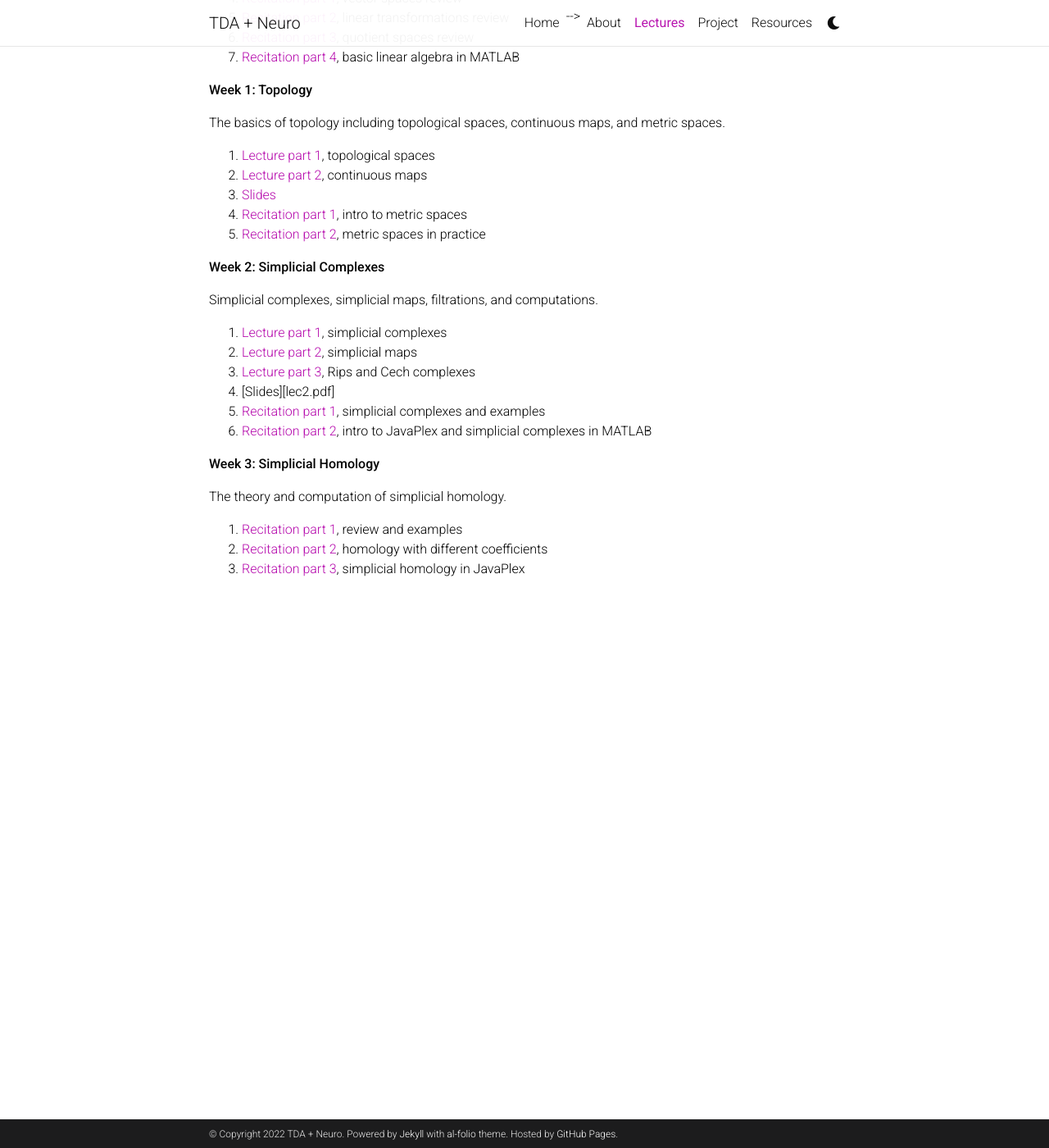
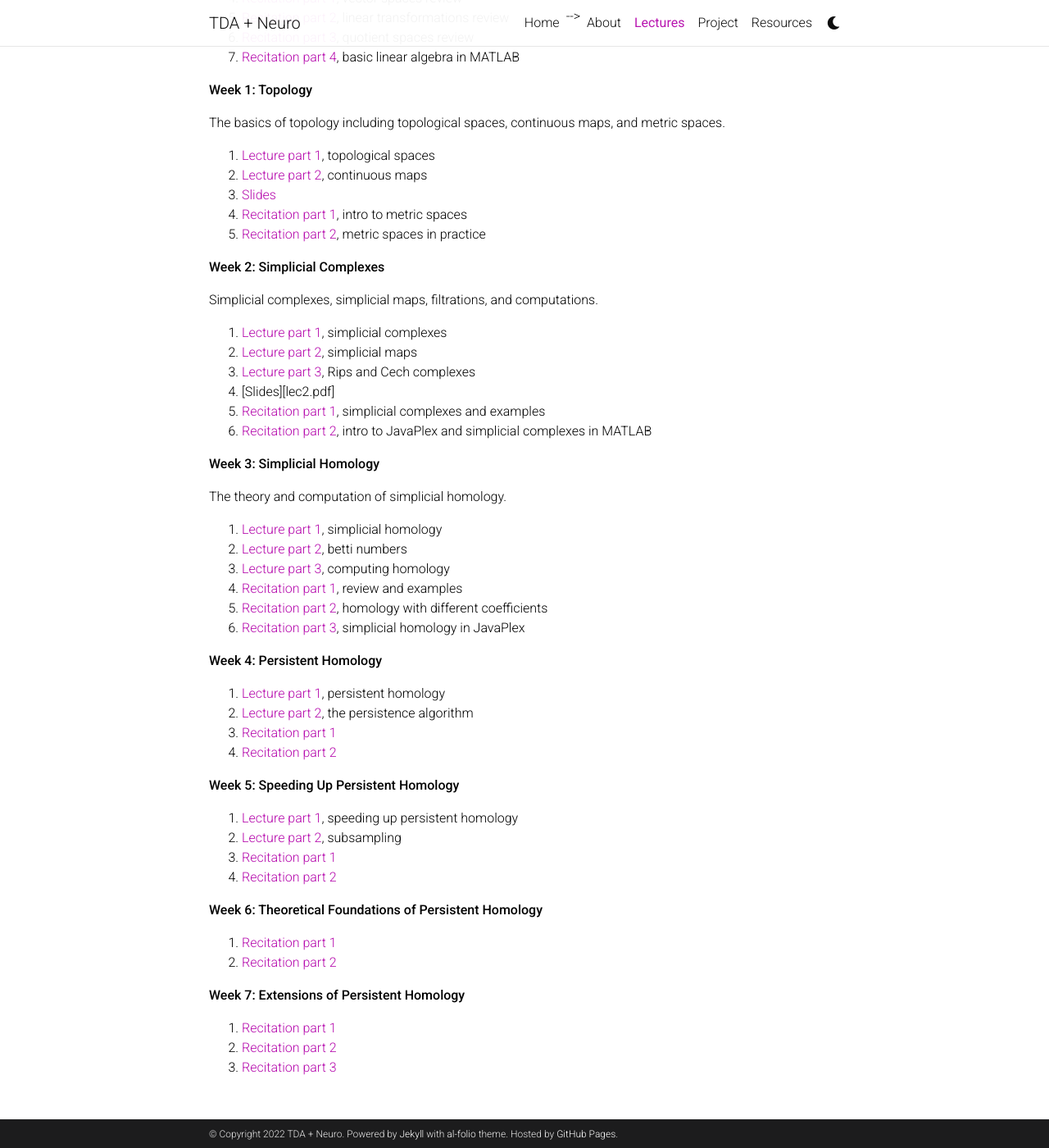
Before and after one commit to TDA-and-Neuro/TDA-and-Neuro.github.io, a Jekyll site: the page built from _pages/lectures.md, in a window 1280 px wide and 1400 px high, scrolled down 374 px. Shown: the whole window at 82% size. Built offline with Jekyll 4.4.1, drawn with Linux system fonts in a browser that asks for light colours; comment, search, counter and statistics services are not loaded; a style sheet for code colours, icons or effects is not loaded.

Commit message:
Added lectures through week 5 and recitations

```diff
--- a/_pages/lectures.md
+++ b/_pages/lectures.md
@@ -42,6 +42,34 @@ Simplicial complexes, simplicial maps, filtrations, and computations.
 
 The theory and computation of simplicial homology.
 
+1. [Lecture part 1](https://youtu.be/jYckBwhAYFs), simplicial homology
+2. [Lecture part 2](https://youtu.be/XJvkc3FAUNw), betti numbers
+3. [Lecture part 3](https://youtu.be/8qQwDGHfbIE), computing homology
 1. [Recitation part 1](https://youtu.be/6_rQQY62Cxo), review and examples
 2. [Recitation part 2](https://youtu.be/7P8Tg1T28EA), homology with different coefficients
 3. [Recitation part 3](https://youtu.be/CkiolQfFBf4), simplicial homology in JavaPlex
+
+**Week 4: Persistent Homology**
+
+1. [Lecture part 1](https://youtu.be/7uPD5QtbSYI), persistent homology
+2. [Lecture part 2](https://youtu.be/mbBsLek0b2o), the persistence algorithm
+3. [Recitation part 1](https://youtu.be/__GA7GQdK0A)
+4. [Recitation part 2](https://youtu.be/6JkzmMipnqc)
+
+**Week 5: Speeding Up Persistent Homology**
+
+1. [Lecture part 1](https://youtu.be/piriuaiBE1M), speeding up persistent homology
+2. [Lecture part 2](https://youtu.be/6kQSG_qchIU), subsampling
+3. [Recitation part 1](https://youtu.be/3iNh-skAHgg)
+4. [Recitation part 2](https://youtu.be/eAPS4EVgCTM)
+
+**Week 6: Theoretical Foundations of Persistent Homology**
+
+1. [Recitation part 1](https://youtu.be/Q-5ruUQ8cQI)
+2. [Recitation part 2](https://youtu.be/dlMj9k9QWsk)
+
+**Week 7: Extensions of Persistent Homology**
+
+1. [Recitation part 1](https://youtu.be/5mPJqLDhHBo)
+2. [Recitation part 2](https://youtu.be/7qi_TMDYk8M)
+3. [Recitation part 3](https://youtu.be/I1DBGED1fvE)
```
Also changed, not shown: _pages/home.md (+0 -1 lines), 18 other files.
